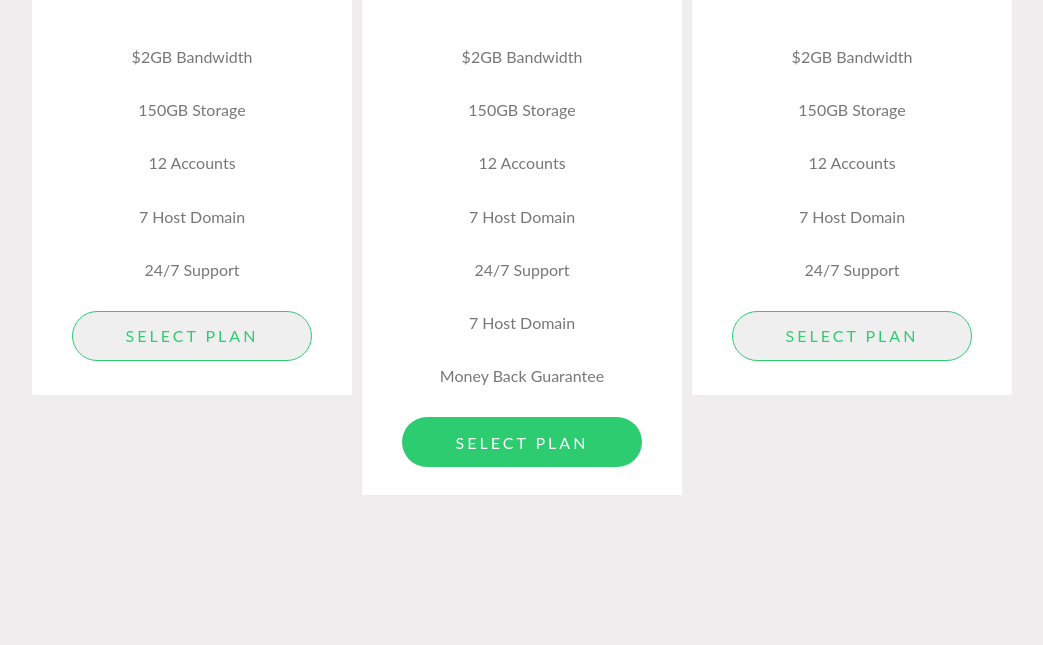
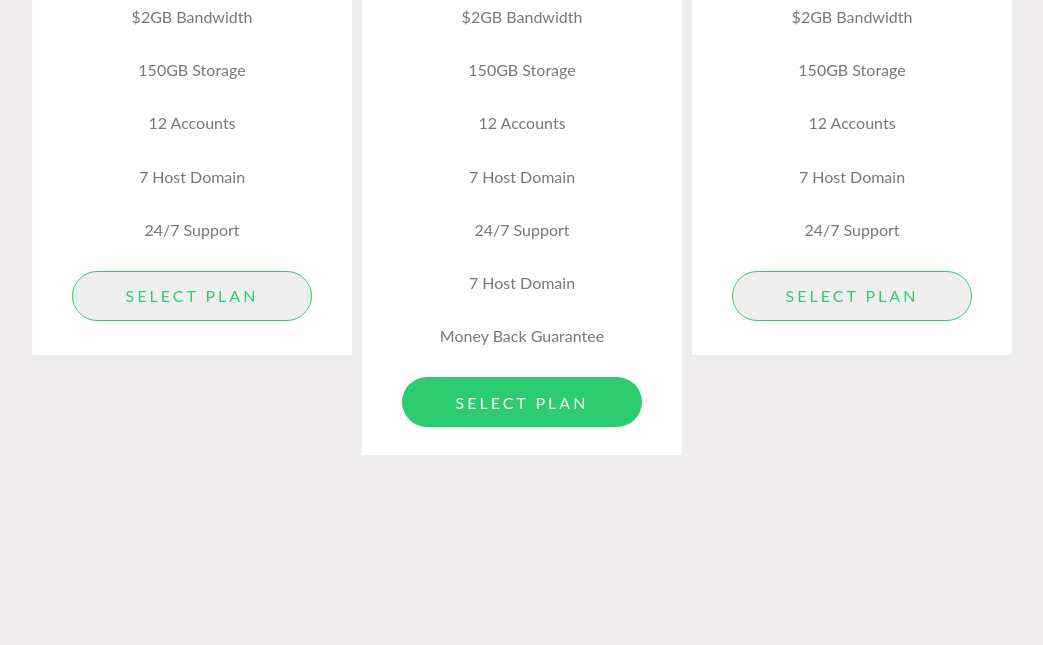
Before and after one commit to leila1605/price-table, a plain HTML site: page index.html in a window 1280 px wide. Shown: the part 365-1010 px from the top of the page, without its empty margins (118-1161 px from the left). After the commit the page ends 930 px from the top, so only its background shows below. Drawn offline with nearby package versions, Linux system fonts and the light colour scheme.

Commit message:
Update style.css

```diff
--- a/css/style.css
+++ b/css/style.css
@@ -34,7 +34,7 @@ body{
 
 .card-group{
     width: 100rem;
-    margin: 15vh auto;
+    margin: 10vh auto;
 }
 
 .card{
```
